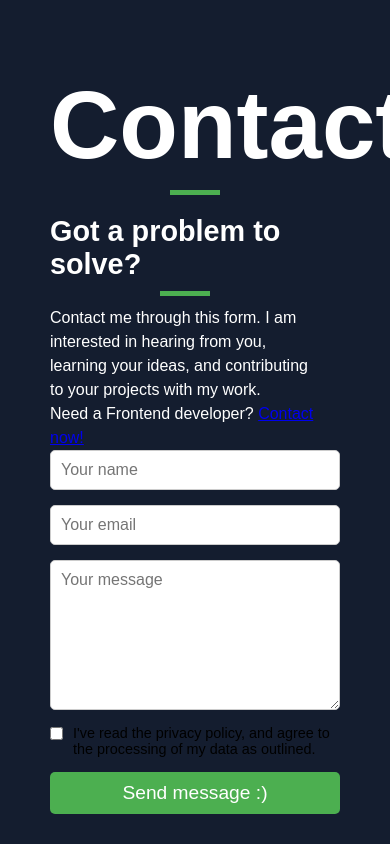
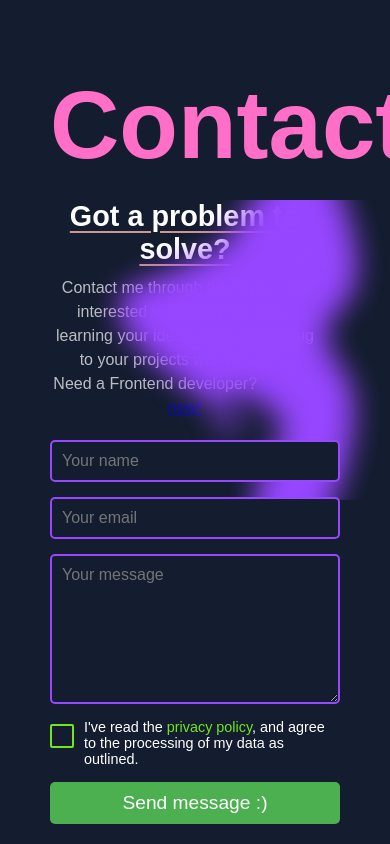
Before and after one commit to Ghostsilent/portfolio, an Angular app: page / in a window 390 px wide. Shown: the part 3660-4504 px from the top of the page. Built offline with nearby package versions, Linux system fonts and the light colour scheme.

Commit message:
contacts img

```diff
--- a/src/app/main-content/contact/contact.component.html
+++ b/src/app/main-content/contact/contact.component.html
@@ -1,18 +1,26 @@
 <div class="contact-section">
     <div class="contact-header">
-        <h1>Contact</h1>
+        <div>
+            <h1>Contact</h1>
+        </div>
         <div class="green-line"></div>
     </div>
 
     <div class="contact-content">
         <div class="problem-description">
+            <!-- <div class="green-line"></div> -->
+            <div>
             <h2>Got a problem to solve?</h2>
-            <div class="green-line"></div>
+        </div>
             <p>
-                Contact me through this form. I am interested in hearing from you, learning your ideas, and contributing to your projects with my work.<br />
+                Contact me through this form. I am interested in hearing from you, learning your ideas, and contributing
+                to your projects with my work.<br />
                 Need a Frontend developer? <a href="#">Contact now!</a>
             </p>
         </div>
+
+        <img src="./assets/img/purplecontact.png" alt="Background" class="background-img">
+
 
         <div class="contact-form">
             <form>
@@ -21,7 +29,8 @@
                 <textarea name="message" placeholder="Your message" required></textarea>
                 <div class="privacy-policy">
                     <input type="checkbox" id="policy" required />
-                    <label for="policy">I've read the privacy policy, and agree to the processing of my data as outlined.</label>
+                    <label for="policy">I've read the <span class="privacy-policy-highlight">privacy policy</span>, and agree to the processing of my data as outlined.</label>
+
                 </div>
                 <button type="submit">Send message :)</button>
             </form>
--- a/src/app/main-content/contact/contact.component.scss
+++ b/src/app/main-content/contact/contact.component.scss
@@ -1,11 +1,12 @@
-/* Contact Component Styles */
-
 .contact-section {
   padding: 50px;
   background-color: #141D2F;
+  animation: fade-in 2s ease-in-out;
 }
 
 .contact-header {
+  display: flex;
+  align-items: center;
   text-align: center;
   margin-bottom: 20px;
 }
@@ -15,19 +16,60 @@
   font-weight: bold;
   color: white;
   font-size: 96px;
+  left: 20%;
+  animation: color-change 5s infinite alternate;
+}
+
+@keyframes color-change {
+  0% {
+    color: #4caf50;
+  }
+  50% {
+    color: #9747FF;
+  }
+  100% {
+    color: #ff6ec7;
+  }
 }
 
 .green-line {
-  width: 50px;
+  width: 100%;
   height: 5px;
   background-color: #4caf50;
-  margin: 10px auto;
+  margin: 0 20px;
+  align-self: center;
 }
 
 .contact-content {
   display: flex;
   justify-content: space-between;
   flex-wrap: wrap;
+  margin: 0 30px;
+}
+
+@media (max-width: 1075px) {
+  .contact-content {
+    flex-direction: column;
+    align-items: center;
+    margin: 0;
+  }
+
+  .contact-header {
+    order: 1;
+  }
+
+  .problem-description {
+    order: 2;
+    margin-right: 0;
+    max-width: 100%;
+    text-align: center;
+  }
+
+  .contact-form {
+    order: 3;
+    max-width: 100%;
+    margin-top: 20px;
+  }
 }
 
 .problem-description {
@@ -40,22 +82,66 @@
   font-size: 1.8rem;
   margin-bottom: 10px;
   color: white;
+  text-decoration: underline;
+  text-underline-offset: 5px;
+  animation: neon-underline 3s infinite linear;
+}
+
+@keyframes neon-underline {
+  0% {
+    text-decoration-color: #4caf50;
+  }
+  25% {
+    text-decoration-color: #9747FF;
+  }
+  50% {
+    text-decoration-color: #70E61C;
+  }
+  75% {
+    text-decoration-color: #ff6ec7;
+  }
+  100% {
+    text-decoration-color: #4caf50;
+  }
 }
 
 .problem-description p {
   font-size: 1rem;
   line-height: 1.5;
   color: white;
+  animation: text-fade 4s infinite alternate;
+}
+
+@keyframes text-fade {
+  0% {
+    opacity: 1;
+  }
+  100% {
+    opacity: 0.7;
+  }
 }
 
 .contact-form {
   flex: 1;
   max-width: 500px;
+  position: relative;
 }
 
 .contact-form form {
   display: flex;
   flex-direction: column;
+  position: relative;
+  z-index: 1;
+}
+
+.background-img {
+  position: absolute;
+  /* top: 0; */
+  right: 0;
+  width: 300px;
+  height: 300px;
+  object-fit: cover;
+  z-index: 1;
 }
 
 .contact-form input,
@@ -63,9 +149,18 @@
   margin-bottom: 15px;
   padding: 10px;
   font-size: 1rem;
-  border: 1px solid #ccc;
+  border: 2px solid #9747FF;
   border-radius: 5px;
   box-sizing: border-box;
+  background-color: #141D2F;
+  color: white;
+  transition: border-color 0.5s, box-shadow 0.5s;
+}
+
+.contact-form input:hover,
+.contact-form textarea:hover {
+  border-color: #4caf50;
+  box-shadow: 0 0 10px #4caf50;
 }
 
 .contact-form textarea {
@@ -77,11 +172,51 @@
   display: flex;
   align-items: center;
   margin-bottom: 15px;
+  animation: fade-in 2s ease-in-out;
 }
 
 .privacy-policy label {
   margin-left: 10px;
   font-size: 0.9rem;
+  color: white;
+  transition: color 0.5s;
+}
+
+.privacy-policy label:hover {
+  color: #70E61C;
+}
+
+.privacy-policy input[type="checkbox"] {
+  appearance: none;
+  width: 18px !important;
+  min-width: 18px;
+  height: 18px;
+  border: 2px solid #70E61C;
+  border-radius: 2px;
+  background-color: transparent;
+  position: relative;
+  cursor: pointer;
+  transition: background-color 0.3s, transform 0.3s;
+}
+
+.privacy-policy input[type="checkbox"]:hover {
+  transform: scale(1.1);
+}
+
+.privacy-policy input[type="checkbox"]:checked {
+  background-color: #141D2F;
+}
+
+.privacy-policy input[type="checkbox"]:checked::after {
+  content: "";
+  position: absolute;
+  top: 2px;
+  left: 7px;
+  width: 5px;
+  height: 10px;
+  border: solid #70E61C;
+  border-width: 0 2px 2px 0;
+  transform: rotate(45deg);
 }
 
 .contact-form button {
@@ -92,9 +227,27 @@
   border: none;
   border-radius: 5px;
   cursor: pointer;
-  transition: background-color 0.3s;
+  transition: background-color 0.3s, transform 0.3s;
 }
 
 .contact-form button:hover {
   background-color: #45a049;
+  transform: scale(1.05);
 }
+
+.privacy-policy-highlight {
+  color: #9747FF; /* Lila Farbe */
+  animation: highlight-pulse 2s infinite alternate;
+}
+
+@keyframes highlight-pulse {
+  0% {
+    color: #9747FF;
+  }
+  50% {
+    color: #70E61C;
+  }
+  100% {
+    color: #ff6ec7;
+  }
+}
```
Also changed, not shown: src/assets/img/purplecontact.png (added).
